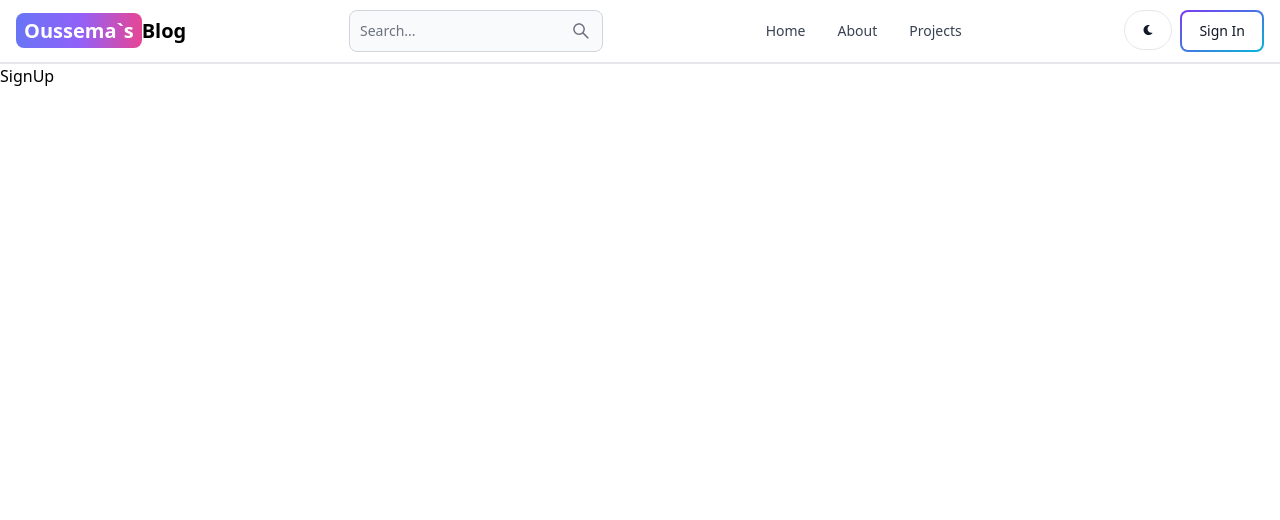
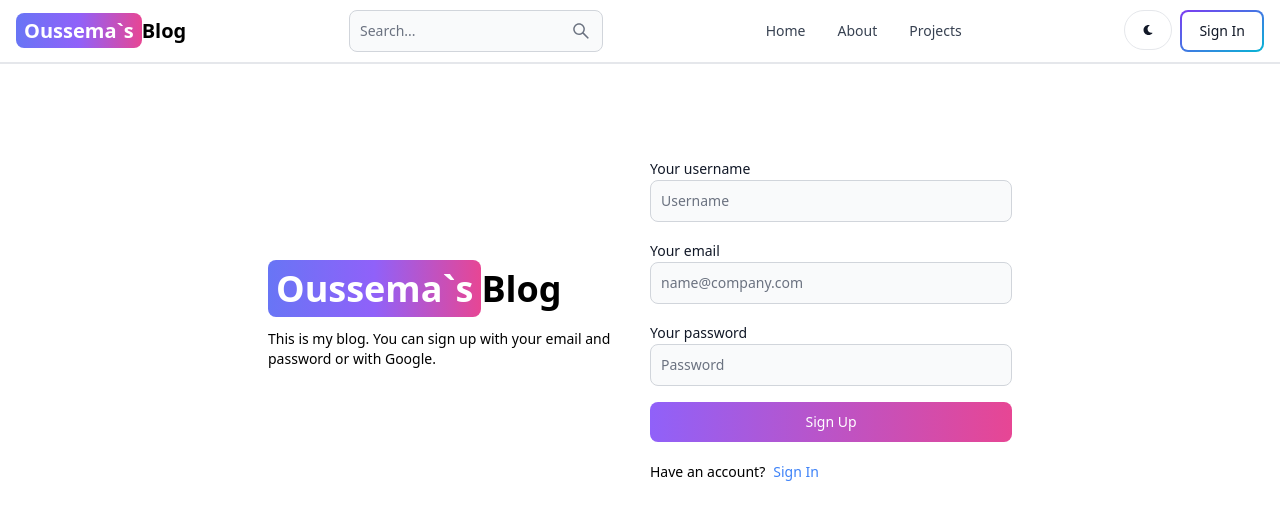
Before and after one commit to OussemaChercheri/MyBlog, a React app in the folder client/: page /sign-up in a window 1280 px wide. Shown: the top 520 px of the page. Built offline with nearby package versions, Linux system fonts and the light colour scheme; the HTML template or start-up script is replaced by a standard one.

Commit message:
create sign up ui

```diff
--- a/client/src/pages/SignUp.jsx
+++ b/client/src/pages/SignUp.jsx
@@ -1,6 +1,60 @@
+import { Button, Label, TextInput } from "flowbite-react";
+import { Link } from "react-router-dom";
 
 export default function SignUp() {
     return (
-        <div>SignUp</div>
+        <div className="min-h-screen mt-20">
+            <div className="flex p-3 max-w-3xl mx-auto flex-col md:flex-row
+            md:items-center gap-5">
+                { /* left */}
+                <div className="flex-1">
+                <Link to='/' className='font-bold dark:text-white text-4xl'>
+                <span className='px-2 py-1 bg-gradient-to-r from-indigo-500
+                via-purple-500 to-pink-500 rounded-lg text-white'>Oussema`s</span>
+                Blog
+                </Link>
+                <p className="text-sm mt-5">
+                    This is my blog. You can sign up with your email and
+                    password
+                    or with Google.
+                </p>
+                </div>
+                { /* right */}
+                <div className="flex-1">
+                    <form className="flex flex-col gap-4">
+                        <div className="">
+                            <Label value='Your username' />
+                            <TextInput
+                                type="text"
+                                placeholder='Username'
+                                id="username" />
+                        </div>
+                        <div className="">
+                            <Label value='Your email' />
+                            <TextInput
+                                type="text"
+                                placeholder='name@company.com'
+                                id="email" />
+                        </div>
+                        <div className="">
+                            <Label value='Your password' />
+                            <TextInput
+                                type="text"
+                                placeholder='Password'
+                                id="password" />
+                        </div>
+                        <Button gradientDuoTone='purpleToPink' type="submit">
+                            Sign Up
+                        </Button>
+                    </form>
+                    <div className="flex gap-2 text-sm mt-5">
+                        <span>Have an account?</span>
+                        <Link to='/sign-in' className="text-blue-500">
+                            Sign In
+                        </Link>
+                    </div>
+                </div>
+            </div>
+        </div>
     )
 }
```
